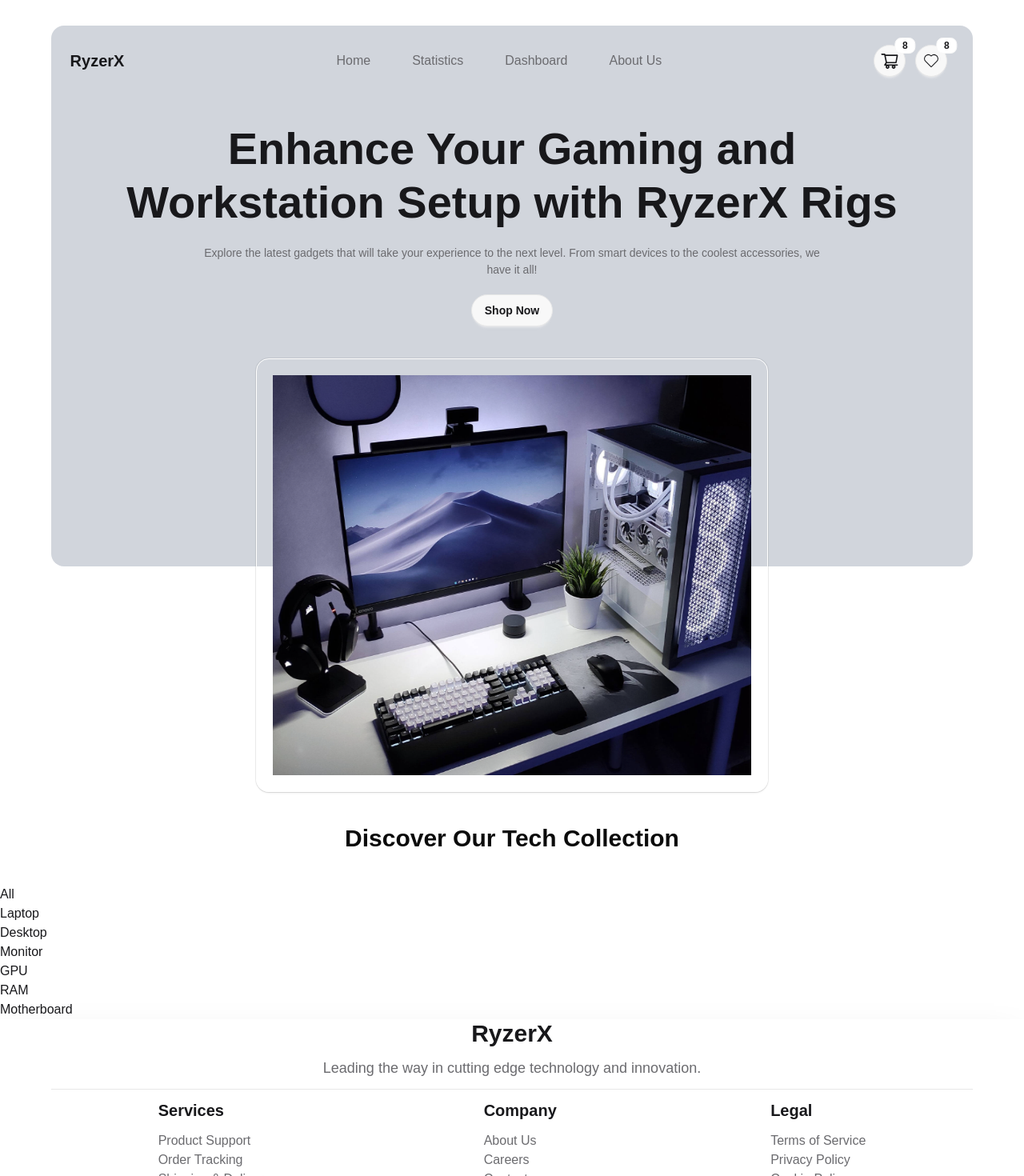
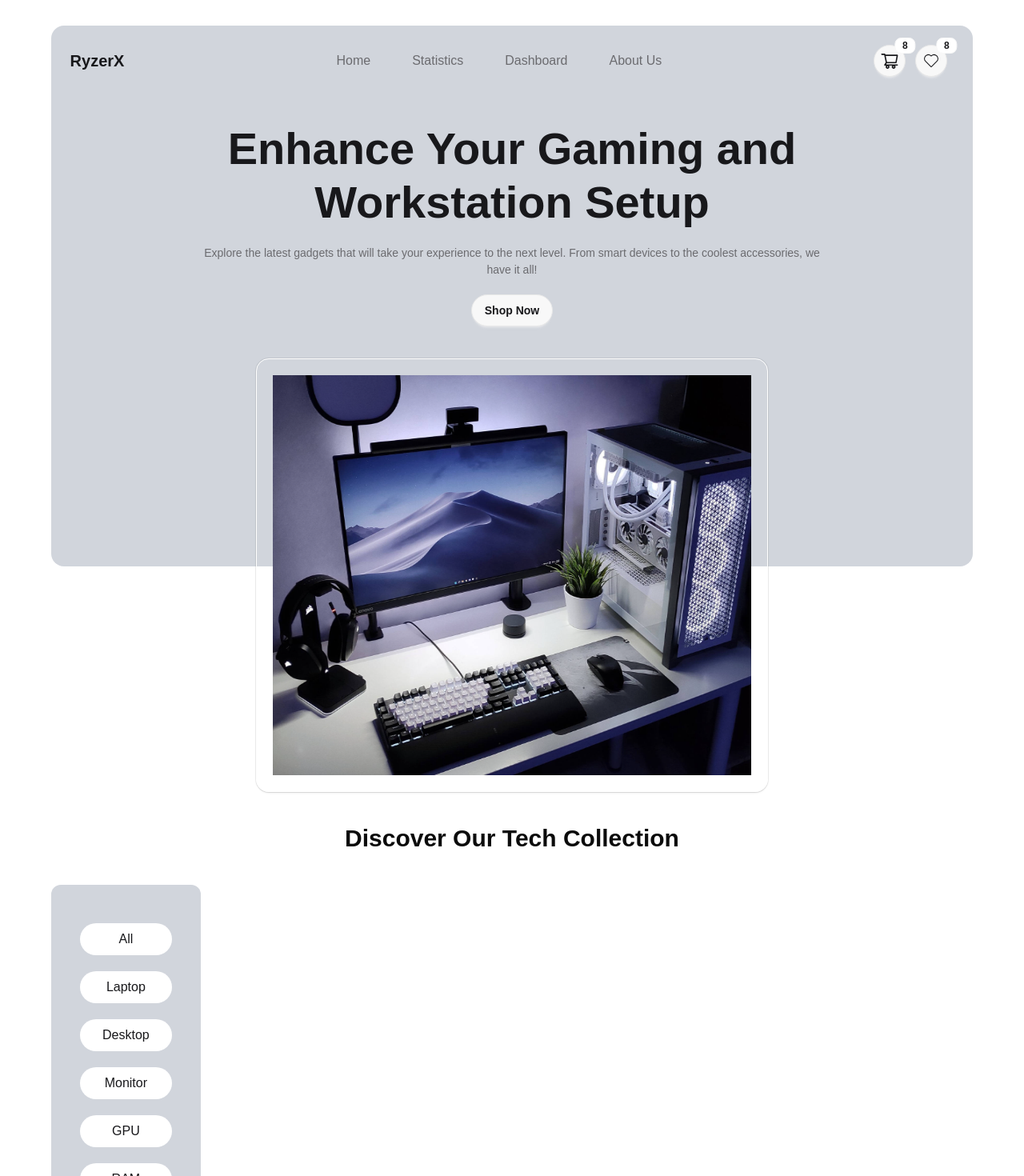
Before and after one commit to mehedihasan101101/ryzerX-rigs-project-19, a React (Vite) app: page / in a window 1280 px wide. Shown: the top 1470 px of the page at 80% size. Built offline with nearby package versions, Linux system fonts and the light colour scheme.

Commit message:
CategoryMenu:style added to category menu.

```diff
--- a/src/components/categories/Categoryies.jsx
+++ b/src/components/categories/Categoryies.jsx
@@ -1,5 +1,5 @@
 import { useEffect, useState } from "react";
-import { Link } from "react-router";
+import { Link, NavLink } from "react-router";
 
 
 const Categoryies = () => {
@@ -12,11 +12,19 @@ const Categoryies = () => {
     }, [])
 
     return (
-        <div>
-            <ul>
-                {categories.map(category => <Link to={category.link}><li>{category.name}</li></Link>)}
-            </ul>
-        </div>
+        <>
+            <div className="">
+                <div className="bg-gray-300  px-9 py-7 rounded-xl ">
+                    <ul className="">
+                        {categories.map(category => <NavLink className={({ isActive }) => `mt-5 py-2 px-3 rounded-full  text-center  block
+                         ${isActive ? "  bg-neutral-300" : "bg-white hover:"}`} to={category.link}>{category.name}</NavLink>)}
+                    </ul>
+                </div>
+            </div>
+
+
+        </>
+
     );
 };
 
--- a/src/components/heroSection/Herosection.jsx
+++ b/src/components/heroSection/Herosection.jsx
@@ -5,7 +5,7 @@ const Herosection = () => {
     return (
         <>
             <div className="lg:max-w-[90%] max-w-[98%] m-auto px-4  bg-gray-300 rounded-2xl flex flex-col items-center space-y-5 pt-30 lg:pb-75 md:pb-60 pb-33 mt-[-85px] lg:mt-[-92px]">
-                <h1 className="lg:text-[56px] md:text-[50px] text-3xl max-w-[1000px] text-center font-bold  ">Enhance Your Gaming and Workstation Setup with RyzerX Rigs</h1>
+                <h1 className="lg:text-[56px] md:text-[50px] text-3xl max-w-[1000px] text-center font-bold  ">Enhance Your Gaming and Workstation Setup</h1>
                 <p className="text-[#6b6b6f]  text-[14px] text-center max-w-[800px]">Explore the latest gadgets that will take your experience to the next level. From smart devices to the coolest accessories,
                     we have it all!</p>
                 <button className="btn rounded-4xl">Shop Now</button>
--- a/src/components/home/Home.jsx
+++ b/src/components/home/Home.jsx
@@ -8,7 +8,7 @@ const Home = () => {
     <>
       <Herosection></Herosection>
       <h1 className=" text-[#0B0B0B] text-center text-3xl font-extrabold mt-10 mb-10">Discover Our Tech Collection</h1>
-      <div className="flex">
+      <div className="flex lg:max-w-[90%]  m-auto gap-5">
         <Categoryies></Categoryies>
         <Outlet></Outlet>
       </div>
--- a/src/components/productCard/ProductCard.jsx
+++ b/src/components/productCard/ProductCard.jsx
@@ -1,9 +1,9 @@
 
-const ProductCard = ({eachProduct}) => {
-    const {product_title} = eachProduct
+const ProductCard = ({ eachProduct }) => {
+    const { product_title } = eachProduct
     return (
         <div>
-              <h1>{product_title}</h1>
+            <h1>{product_title}</h1>
         </div>
     );
 };
```
